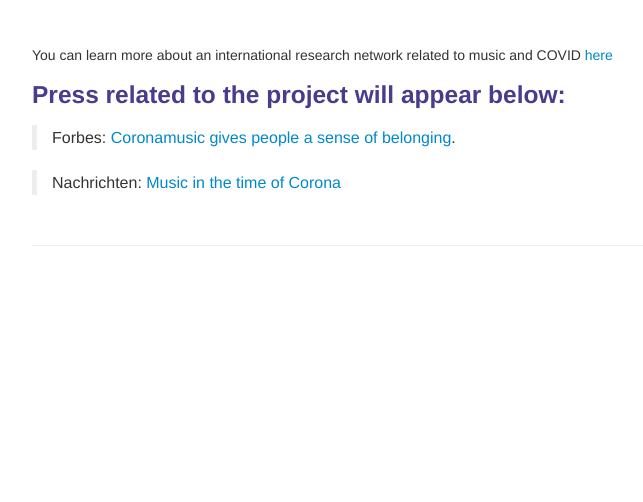
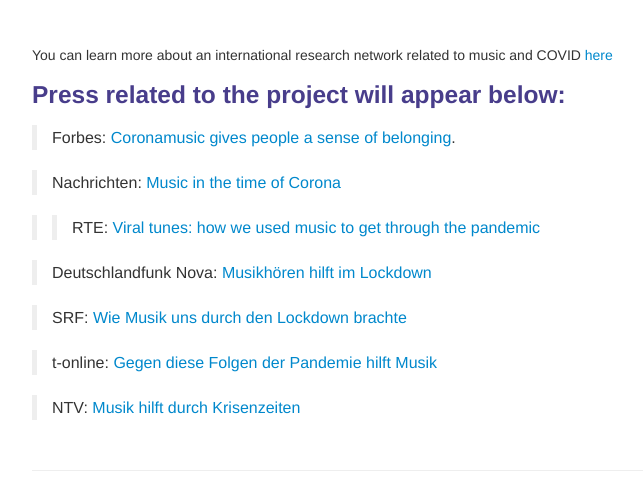
Before and after one commit to lkfink/lkfink.github.io, a Jekyll site: the page built from pages/publpics/CMQ.md, in a window 1280 px wide. Shown: the part 782-1284 px from the top of the page, without its empty margins (258-901 px from the left). Built offline with Jekyll 4.4.1, drawn with Linux system fonts in a browser that asks for light colours; before the commit the page ends 1059 px from its top, so only the background shows below that.

Commit message:
add some press

```diff
--- a/pages/publpics/CMQ.md
+++ b/pages/publpics/CMQ.md
@@ -35,3 +35,13 @@
 > Forbes: [Coronamusic gives people a sense of belonging](https://www.forbes.com/sites/evaamsen/2021/02/27/coronamusic-gives-people-a-sense-of-belonging-according-to-research/){:target="_blank"}.
 
 > Nachrichten: [Music in the time of Corona](https://nachrichten.idw-online.de/2020/04/20/music-in-the-time-of-corona/){:target="_blank"}
+
+> > RTE: [Viral tunes: how we used music to get through the pandemic](https://www.rte.ie/brainstorm/2021/0727/1237479-music-pandemic-lockdown-research/){:target="_blank"}
+
+> Deutschlandfunk Nova: [Musikhören hilft im Lockdown](https://www.deutschlandfunknova.de/nachrichten/studie-musikhoeren-hilft-im-lockdown){:target="_blank"}
+
+> SRF: [Wie Musik uns durch den Lockdown brachte](https://www.srf.ch/kultur/musik/studie-zu-musik-in-der-krise-wie-musik-uns-durch-den-lockdown-brachte){:target="_blank"}
+
+> t-online: [Gegen diese Folgen der Pandemie hilft Musik](https://www.t-online.de/gesundheit/krankheiten-symptome/id_90512154/corona-krise-musik-hilft-gegen-corona-stress.html){:target="_blank"}
+
+> NTV: [Musik hilft durch Krisenzeiten](https://www.n-tv.de/wissen/Musik-hilft-durch-Krisenzeiten-article22704153.html){:target="_blank"}
```
